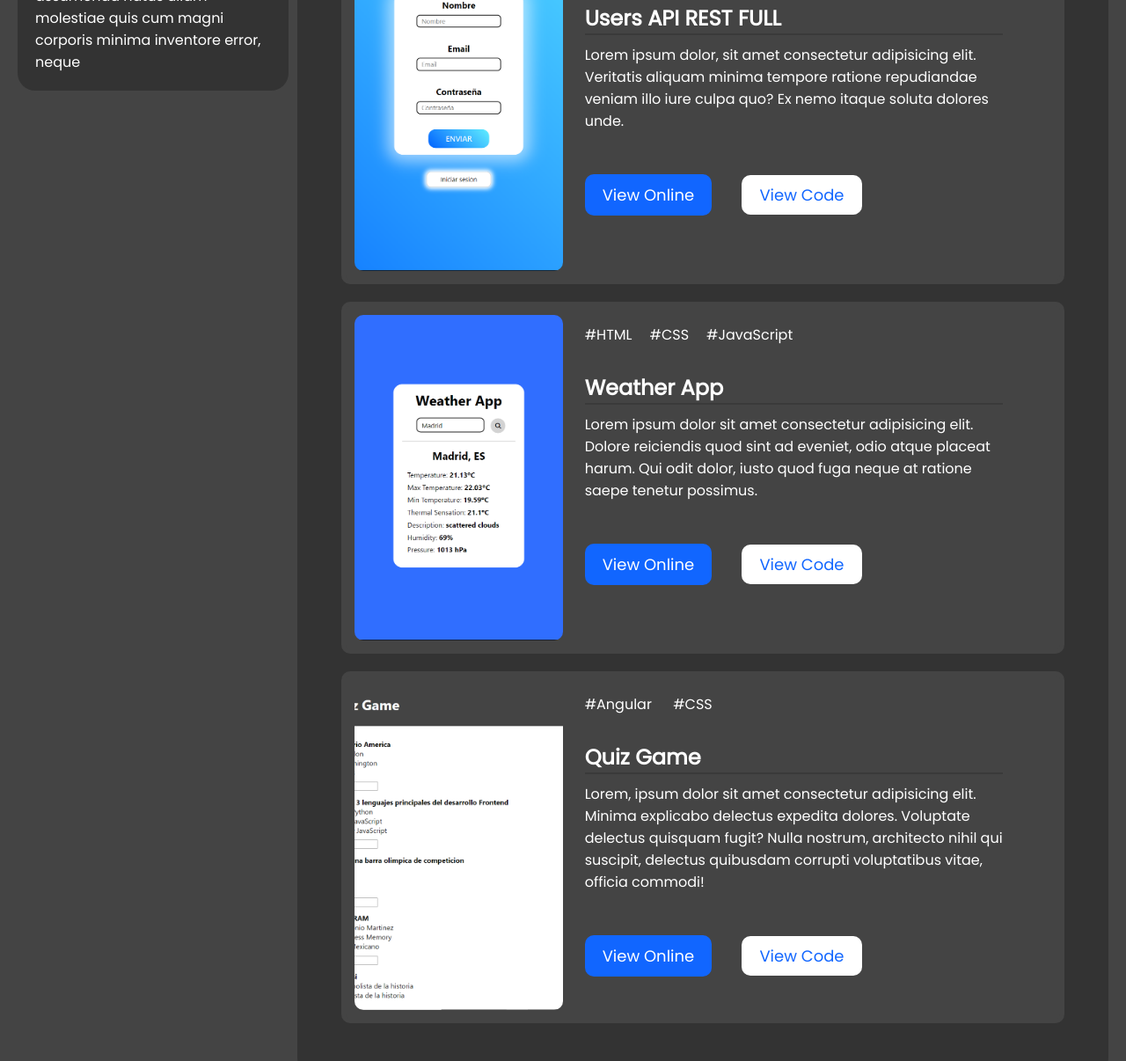
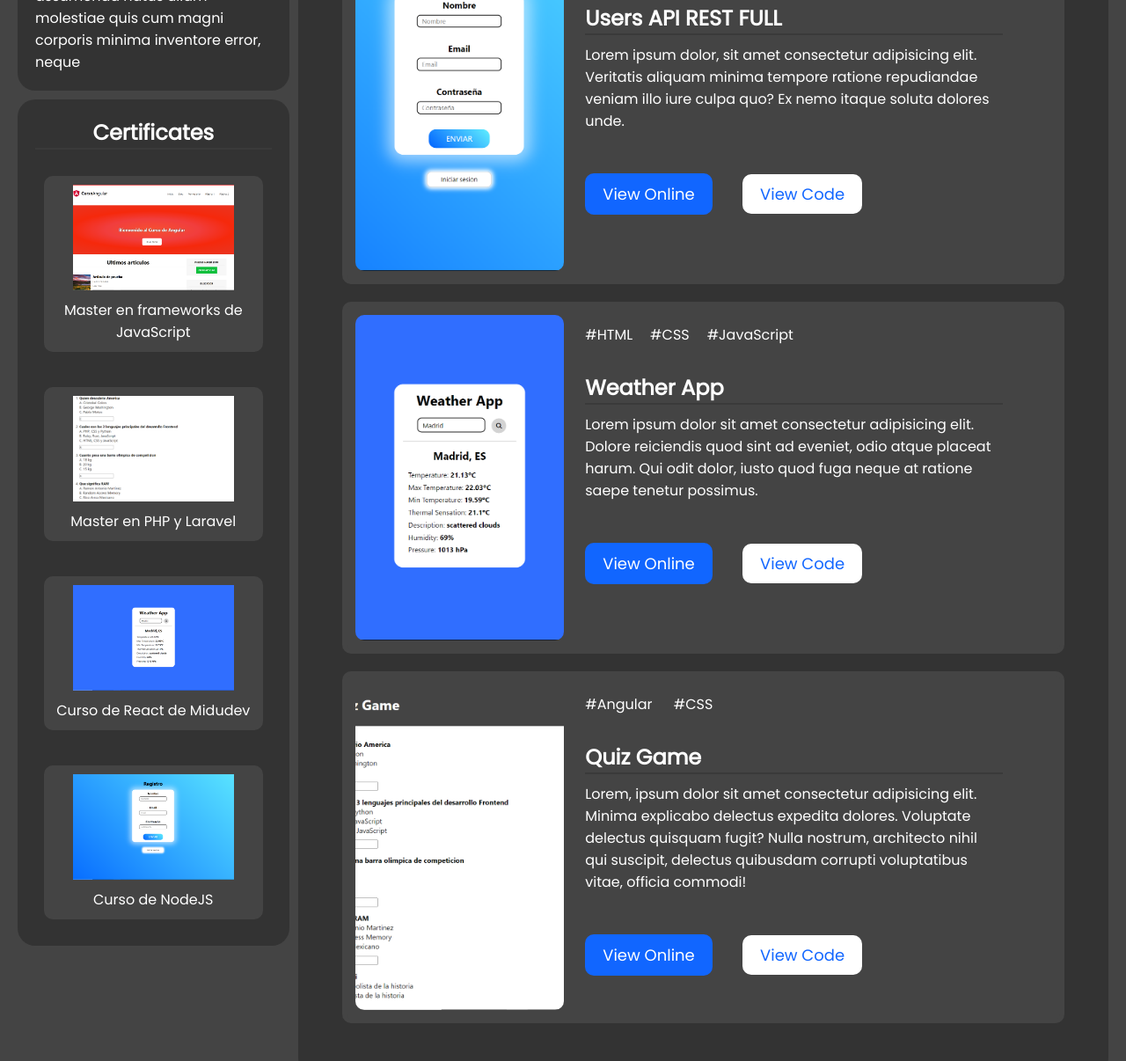
Before and after one commit to ivanglzr/Portfolio, a plain HTML site: page index.html in a window 1280 px wide. Shown: the part 774-1980 px from the top of the page at 88% size. Drawn offline with Linux system fonts and the light colour scheme.

Commit message:
Initialized certificates div

```diff
--- a/css/style.css
+++ b/css/style.css
@@ -22,8 +22,13 @@ html {
   scroll-behavior: smooth;
 }
 
+.center {
+  text-align: center;
+}
+
 .floated-div {
   background: var(--floated-divs-bg);
+  border-radius: 20px;
 }
 
 a {
@@ -54,6 +59,14 @@ a {
   opacity: 0.8;
 }
 
+.link {
+  color: var(--text-color);
+
+  &:hover {
+    text-decoration: underline;
+  }
+}
+
 body {
   display: grid;
   gap: 10px;
@@ -77,16 +90,17 @@ body.light {
   height: 100px;
   display: flex;
   align-items: center;
-  justify-content: space-around;
+  justify-content: space-between;
   border-radius: 20px;
   text-align: center;
 
-  #title {
-    flex: 0.3;
+  & > * {
+    margin: 0 100px;
   }
 }
 
-#header-nav {
+/*? Estilos del nav */
+/* #header-nav {
   flex: 0.55;
   text-align: center;
 
@@ -109,11 +123,9 @@ body.light {
       }
     }
   }
-}
+} */
 
 #toggle-theme-container {
-  flex: 0.15;
-
   & #toggle-theme-btn {
     background: transparent;
     display: flex;
@@ -153,16 +165,14 @@ body.light {
 
 main {
   display: flex;
-  align-items: stretch;
   gap: 10px;
 
-  .main-div {
-    text-align: center;
-    border-radius: 20px;
-  }
-
   & aside {
-    width: 25%;
+    flex: 0.35;
+    display: flex;
+    flex-direction: column;
+    gap: 10px;
+    & #aside-info-container {
       height: min-content;
       padding: 20px;
 
@@ -197,14 +207,6 @@ main {
         flex-direction: column;
         align-items: center;
         margin-top: 15px;
-
-      & a {
-        color: var(--text-color);
-
-        &:hover {
-          text-decoration: underline;
-        }
-      }
       }
 
       & #about-info {
@@ -214,9 +216,39 @@ main {
         }
       }
     }
+  }
+
+  & #certificates {
+    flex: 0.25;
+    padding: 20px;
+
+    & .certificate {
+      width: 100%;
+      margin-top: 20px;
+      padding: 10px;
+      & a {
+        background: var(--body-bg);
+        display: flex;
+        flex-direction: column;
+        justify-content: center;
+        padding: 10px;
+        border-radius: 10px;
+        & img {
+          width: 80%;
+          height: 120px;
+          margin: 0 auto;
+          overflow: hidden;
+          object-fit: cover;
+        }
+        & span {
+          margin-top: 10px;
+        }
+      }
+    }
+  }
 
   & #projects-skills {
-    width: 75%;
+    flex: 1;
     padding: 20px;
 
     & #projects-container {
--- a/index.html
+++ b/index.html
@@ -13,13 +13,16 @@
   <body>
     <header id="header" class="floated-div">
       <h1 id="title">Ivan Gonzalez</h1>
-      <nav id="header-nav">
+
+      <!--? El nav de momento no es necesario  -->
+      <!-- <nav id="header-nav">
         <ul>
           <li><a target="_blank" href="#">Certificates</a></li>
           <li><a target="_blank" href="#">Projects</a></li>
           <li><a target="_blank" href="#">Contact me</a></li>
         </ul>
-      </nav>
+      </nav> -->
+
       <div id="toggle-theme-container">
         <button id="toggle-theme-btn">
           <i class="fa-solid fa-moon" id="toggle-theme-icon"></i>
@@ -28,7 +31,8 @@
       </div>
     </header>
     <main>
-      <aside id="about-aside" class="main-div floated-div">
+      <aside id="about-aside" class="center">
+        <div id="aside-info-container" class="floated-div">
           <img
             id="about-aside-img"
             src="https://www.fichajes.com/build/images/player-covers/ronald-araujo.af58046a.jpg"
@@ -63,12 +67,13 @@
             </ul>
           </nav>
           <div id="contact-info">
-          <a href="tel:672-27-37-51">
+            <a href="tel:672-27-37-51" class="link">
               <span>+34 672 27 37 51</span>
             </a>
             <a
               target="_blank"
               href="https://mail.google.com/mail/u/0/#inbox?compose=GTvVlcSKkVXldrsqdfmBsQmfpchLBprMnsbsBjcfjxVzJFZDxMDXqwqxBwgjxpqXGtwRBGBSCmsWT"
+              class="link"
             >
               <span>ivanglzr01@gmail.com</span>
             </a>
@@ -78,14 +83,43 @@
             <p>
               Lorem ipsum dolor sit amet, consectetur adipisicing elit. Iste
               praesentium cupiditate vero dolorem reprehenderit veniam sit quia
-            minus, dignissimos a! Lorem ipsum dolor sit amet consectetur, Lorem
-            ipsum dolor sit amet consectetur, adipisicing elit. Itaque totam
-            nesciunt enim quia. Harum excepturi, sapiente assumenda natus ullam
-            molestiae quis cum magni corporis minima inventore error, neque
+              minus, dignissimos a! Lorem ipsum dolor sit amet consectetur,
+              Lorem ipsum dolor sit amet consectetur, adipisicing elit. Itaque
+              totam nesciunt enim quia. Harum excepturi, sapiente assumenda
+              natus ullam molestiae quis cum magni corporis minima inventore
+              error, neque
             </p>
           </div>
+        </div>
+        <div id="certificates" class="floated-div">
+          <h2 class="subtitle">Certificates</h2>
+          <div class="certificate">
+            <a href="https://udemy.com">
+              <img src="./assets/images/angular_blog.png" alt="" />
+              <span class="link">Master en frameworks de JavaScript</span>
+            </a>
+          </div>
+          <div class="certificate">
+            <a href="https://udemy.com">
+              <img src="./assets/images/quiz_game.png" alt="" />
+              <span class="link">Master en PHP y Laravel</span>
+            </a>
+          </div>
+          <div class="certificate">
+            <a href="https://udemy.com">
+              <img src="./assets/images/weather_app.png" alt="" />
+              <span class="link">Curso de React de Midudev</span>
+            </a>
+          </div>
+          <div class="certificate">
+            <a href="https://udemy.com">
+              <img src="./assets/images/users_api.png" alt="" />
+              <span class="link">Curso de NodeJS</span>
+            </a>
+          </div>
+        </div>
       </aside>
-      <section id="projects-skills" class="main-div floated-div">
+      <section id="projects-skills" class="center floated-div">
         <h2 class="subtitle">Projects</h2>
         <div id="projects-container">
           <div id="skills">
```
Lines whose indentation alone changed are shown as unchanged.
